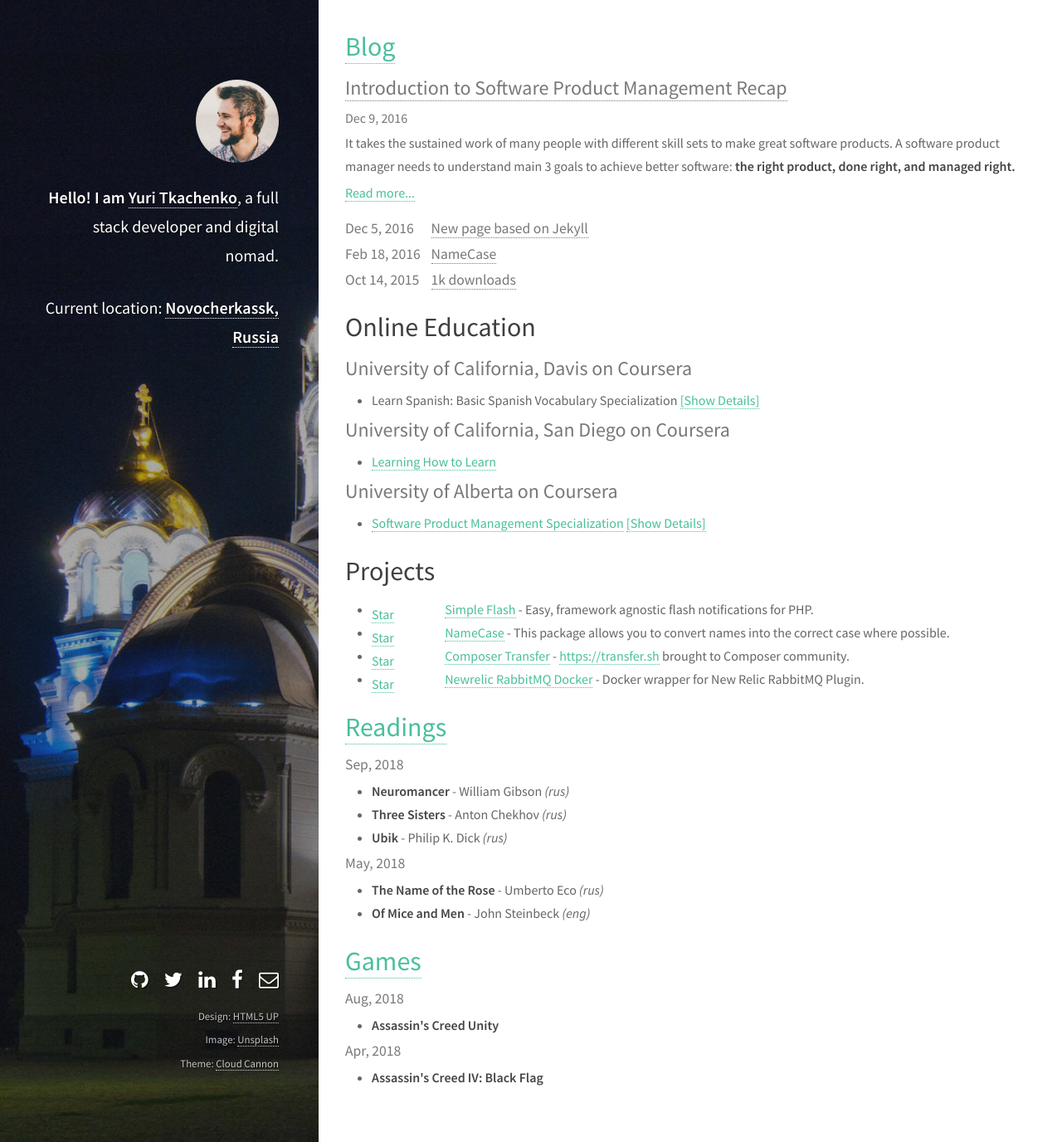
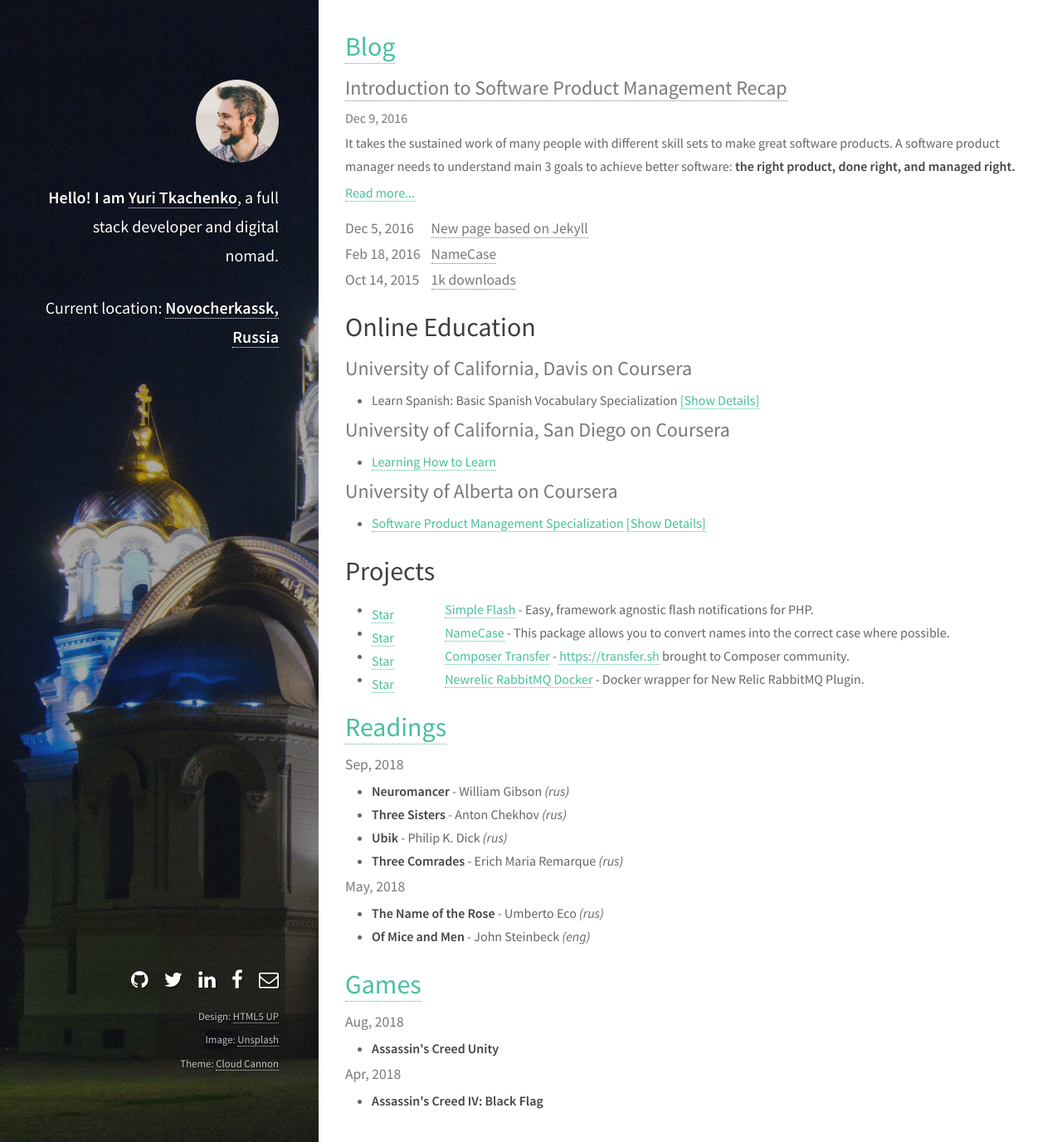
Before and after one commit to tamtamchik/tamtamchik.github.io, a Jekyll site: the page built from index.html, in a window 1280 px wide and 1376 px high. Shown: the whole window at 83% size. Built offline with Jekyll 4.4.1, drawn with Linux system fonts in a browser that asks for light colours.

Commit message:
add new book

```diff
--- a/_data/books.yml
+++ b/_data/books.yml
@@ -8,6 +8,9 @@
       lang: rus
     - title: Ubik
       author: Philip K. Dick
+      lang: rus
+    - title: Three Comrades
+      author: Erich Maria Remarque
       lang: rus
 
 - date: 2018-05-01
```
